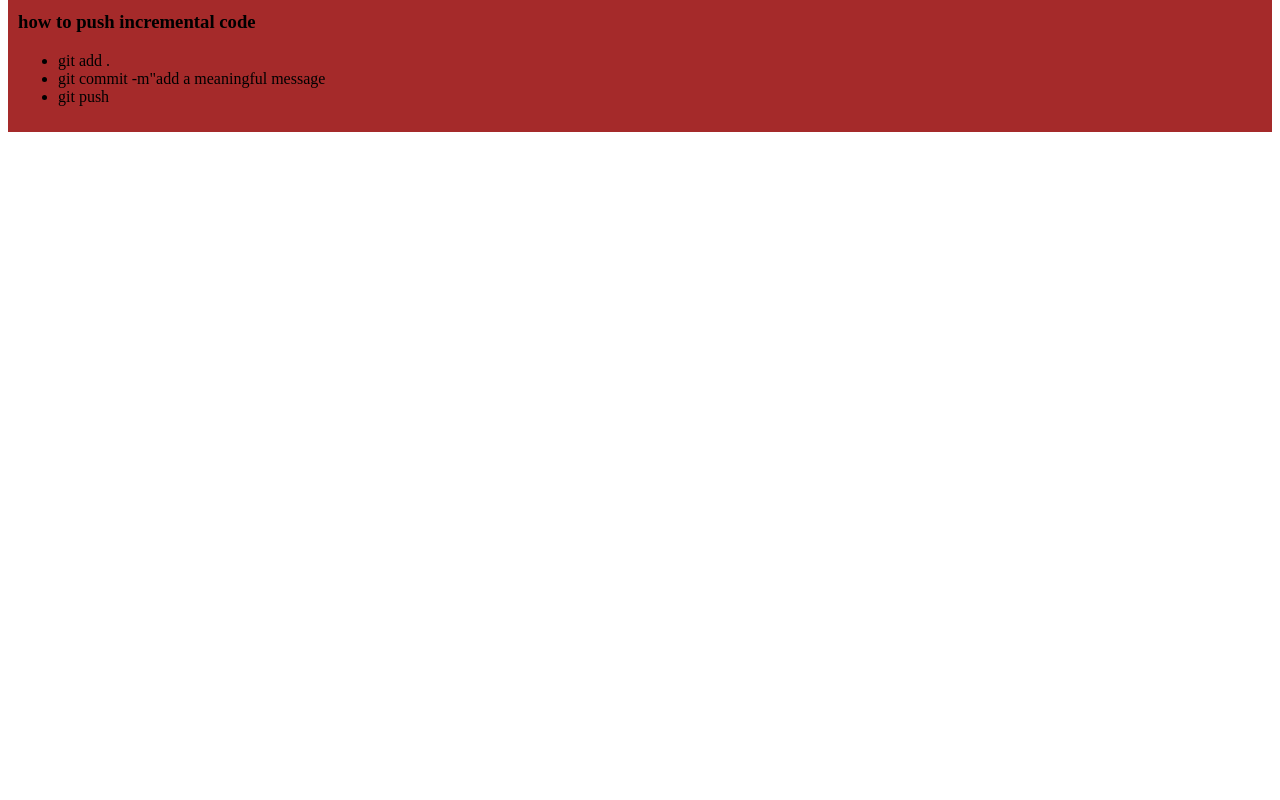
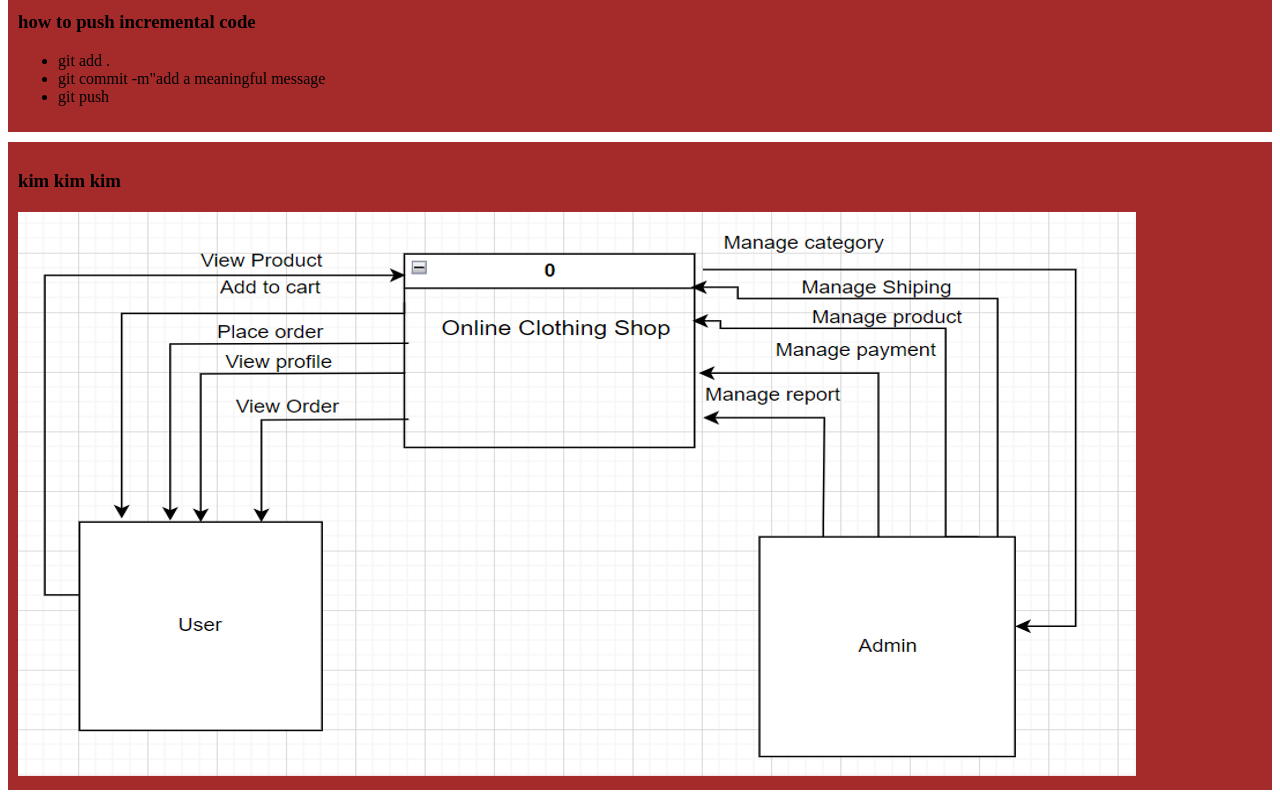
Before and after one commit to saniaakter2121/my-simple-website, a plain HTML site: page index.html in a window 1280 px wide. Shown: the part 450-1250 px from the top of the page. Before the commit the page ends 800 px from the top, so only its background shows below. Drawn offline with Linux system fonts and the light colour scheme.

Commit message:
send images

```diff
--- a/index.html
+++ b/index.html
@@ -36,6 +36,10 @@
             <li>git push</li>
         </ul>
     </div>
+    <div>
+        <h3>kim kim kim</h3>
+        <img src="images/Pic1.png" alt="">
+    </div>
 
 </body>
 </html>
```
Also changed, not shown: images/Pic1.png (added).
